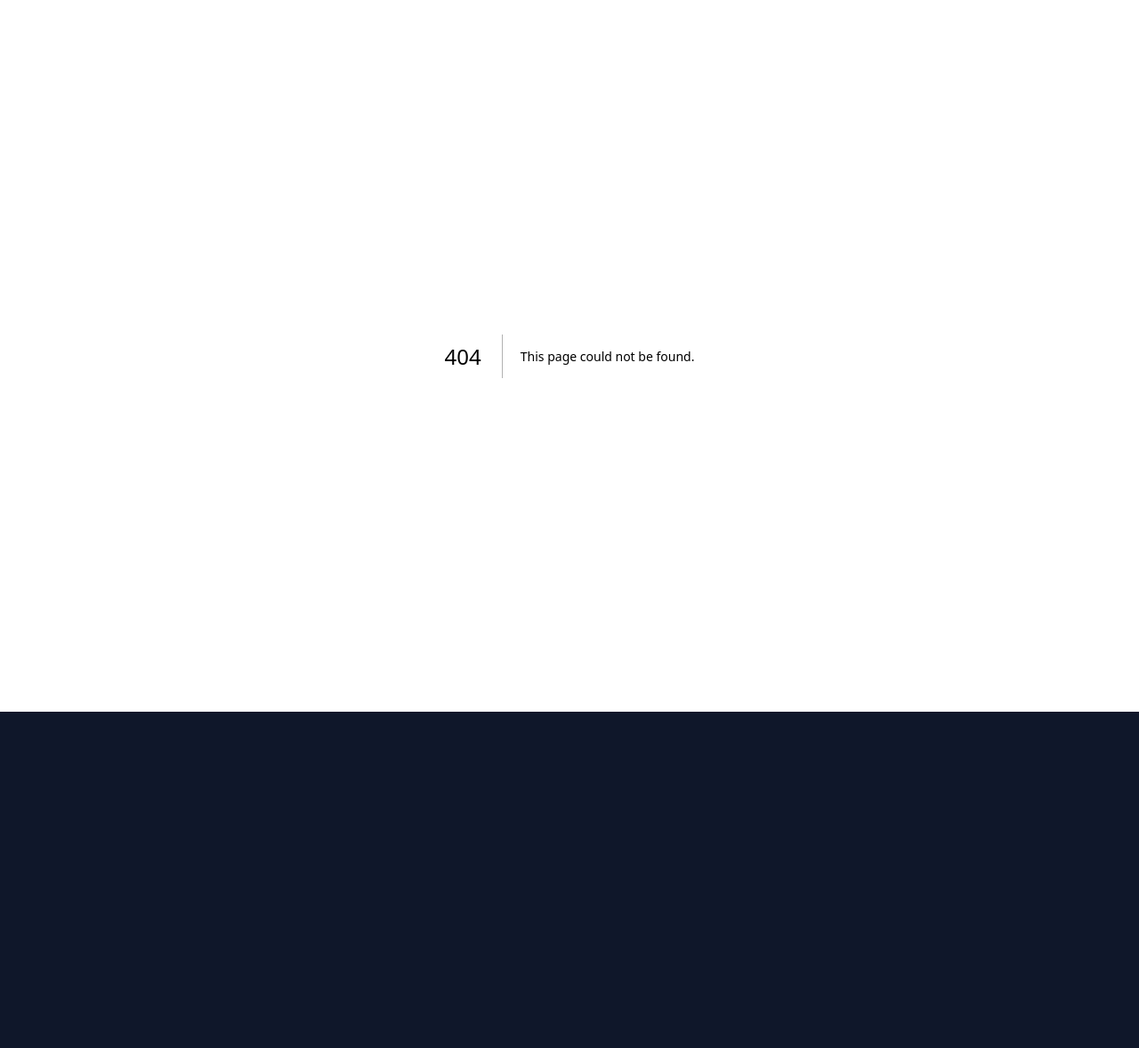
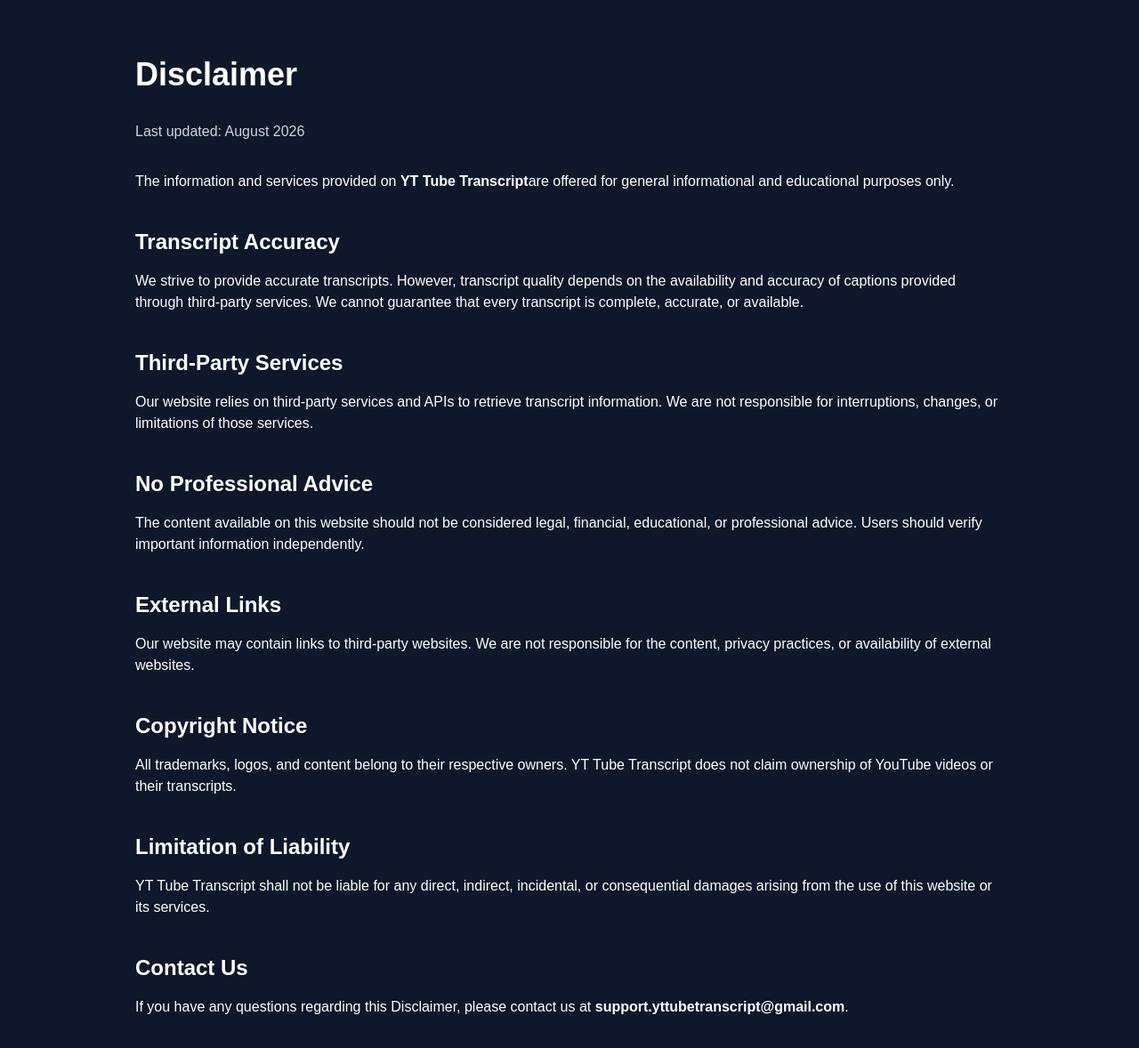
Before and after one commit to gufranali001/yt-transcript, a Next.js app in the folder frontend/: page /disclaimer in a window 1280 px wide. Before the commit this address had no page. Shown: the top 1178 px of the page at 89% size. Before the commit the page ends 800 px from the top, so only its background shows below. Built offline with nearby package versions, Linux system fonts and the light colour scheme.

Commit message:
Add About and Disclaimer pages

```diff
--- /dev/null
+++ b/frontend/app/about/page.tsx
@@ -0,0 +1,65 @@
+export const metadata = {
+  title: "About Us",
+  description:
+    "Learn more about YT Tube Transcript and our mission to provide a fast, free, and easy YouTube transcript tool.",
+};
+
+export default function AboutPage() {
+  return (
+    <main className="max-w-5xl mx-auto px-6 py-16 text-white">
+
+      <h1 className="text-4xl font-bold mb-8">
+        About Us
+      </h1>
+
+      <p className="text-gray-300 mb-8">
+        Welcome to <strong>YT Tube Transcript</strong>, your free and simple
+        tool for generating YouTube video transcripts in seconds.
+      </p>
+
+      <h2 className="text-2xl font-semibold mt-10 mb-4">
+        Our Mission
+      </h2>
+
+      <p className="mb-6">
+        Our goal is to make video content more accessible by helping users
+        quickly extract transcripts from YouTube videos. Whether you're a
+        student, content creator, researcher, marketer, or developer, our
+        platform is designed to save time and improve productivity.
+      </p>
+
+      <h2 className="text-2xl font-semibold mt-10 mb-4">
+        What We Offer
+      </h2>
+
+      <ul className="list-disc pl-6 space-y-3 mb-8">
+        <li>Fast YouTube transcript generation</li>
+        <li>Copy transcripts with one click</li>
+        <li>Download transcripts in TXT, SRT and VTT formats</li>
+        <li>Simple, clean and user-friendly interface</li>
+        <li>Free access with no registration required</li>
+      </ul>
+
+      <h2 className="text-2xl font-semibold mt-10 mb-4">
+        Our Vision
+      </h2>
+
+      <p className="mb-6">
+        We are continuously improving YT Tube Transcript by adding new
+        features, improving accuracy, and creating a better experience for
+        users around the world.
+      </p>
+
+      <h2 className="text-2xl font-semibold mt-10 mb-4">
+        Contact
+      </h2>
+
+      <p>
+        Have questions or suggestions? We'd love to hear from you.
+        Visit our Contact page or email us at{" "}
+        <strong>support.yttubetranscript@gmail.com</strong>.
+      </p>
+
+    </main>
+  );
+}
--- /dev/null
+++ b/frontend/app/disclaimer/page.tsx
@@ -0,0 +1,96 @@
+export const metadata = {
+  title: "Disclaimer",
+  description:
+    "Read the Disclaimer for using YT Tube Transcript and understand the limitations of our service.",
+};
+
+export default function DisclaimerPage() {
+  return (
+    <main className="max-w-5xl mx-auto px-6 py-16 text-white">
+
+      <h1 className="text-4xl font-bold mb-8">
+        Disclaimer
+      </h1>
+
+      <p className="text-gray-300 mb-8">
+        Last updated: August 2026
+      </p>
+
+      <p className="mb-6">
+        The information and services provided on <strong>YT Tube Transcript</strong>
+        are offered for general informational and educational purposes only.
+      </p>
+
+      <h2 className="text-2xl font-semibold mt-10 mb-4">
+        Transcript Accuracy
+      </h2>
+
+      <p className="mb-6">
+        We strive to provide accurate transcripts. However, transcript quality
+        depends on the availability and accuracy of captions provided through
+        third-party services. We cannot guarantee that every transcript is
+        complete, accurate, or available.
+      </p>
+
+      <h2 className="text-2xl font-semibold mt-10 mb-4">
+        Third-Party Services
+      </h2>
+
+      <p className="mb-6">
+        Our website relies on third-party services and APIs to retrieve
+        transcript information. We are not responsible for interruptions,
+        changes, or limitations of those services.
+      </p>
+
+      <h2 className="text-2xl font-semibold mt-10 mb-4">
+        No Professional Advice
+      </h2>
+
+      <p className="mb-6">
+        The content available on this website should not be considered legal,
+        financial, educational, or professional advice. Users should verify
+        important information independently.
+      </p>
+
+      <h2 className="text-2xl font-semibold mt-10 mb-4">
+        External Links
+      </h2>
+
+      <p className="mb-6">
+        Our website may contain links to third-party websites. We are not
+        responsible for the content, privacy practices, or availability of
+        external websites.
+      </p>
+
+      <h2 className="text-2xl font-semibold mt-10 mb-4">
+        Copyright Notice
+      </h2>
+
+      <p className="mb-6">
+        All trademarks, logos, and content belong to their respective owners.
+        YT Tube Transcript does not claim ownership of YouTube videos or their
+        transcripts.
+      </p>
+
+      <h2 className="text-2xl font-semibold mt-10 mb-4">
+        Limitation of Liability
+      </h2>
+
+      <p className="mb-6">
+        YT Tube Transcript shall not be liable for any direct, indirect,
+        incidental, or consequential damages arising from the use of this
+        website or its services.
+      </p>
+
+      <h2 className="text-2xl font-semibold mt-10 mb-4">
+        Contact Us
+      </h2>
+
+      <p>
+        If you have any questions regarding this Disclaimer, please contact us
+        at <strong>support.yttubetranscript@gmail.com</strong>.
+      </p>
+
+    </main>
+  );
+}
--- a/frontend/components/Footer.tsx
+++ b/frontend/components/Footer.tsx
@@ -33,23 +33,30 @@
 
             <Link
               href="/"
-              className="text-slate-400 hover:text-red-500"
+              className="text-slate-400 hover:text-red-500 transition-colors"
             >
               Home
             </Link>
 
             <Link
-              href="/#faq"
-              className="text-slate-400 hover:text-red-500"
+              href="/about"
+              className="text-slate-400 hover:text-red-500 transition-colors"
             >
-              FAQ
+              About Us
             </Link>
 
             <Link
               href="/contact"
-              className="text-slate-400 hover:text-red-500"
+              className="text-slate-400 hover:text-red-500 transition-colors"
             >
               Contact
+            </Link>
+
+            <Link
+              href="/#faq"
+              className="text-slate-400 hover:text-red-500 transition-colors"
+            >
+              FAQ
             </Link>
 
           </div>
@@ -68,16 +75,23 @@
 
             <Link
               href="/privacy-policy"
-              className="text-slate-400 hover:text-red-500"
+              className="text-slate-400 hover:text-red-500 transition-colors"
             >
               Privacy Policy
             </Link>
 
             <Link
               href="/terms-and-conditions"
-              className="text-slate-400 hover:text-red-500"
+              className="text-slate-400 hover:text-red-500 transition-colors"
             >
               Terms & Conditions
+            </Link>
+
+            <Link
+              href="/disclaimer"
+              className="text-slate-400 hover:text-red-500 transition-colors"
+            >
+              Disclaimer
             </Link>
 
           </div>
@@ -88,15 +102,18 @@
 
       <div className="border-t border-slate-800 py-6">
 
-        <div className="max-w-7xl mx-auto px-5 flex flex-col md:flex-row justify-between items-center">
+        <div className="max-w-7xl mx-auto px-5 flex flex-col md:flex-row justify-between items-center gap-3">
 
           <p className="text-slate-500 text-sm">
             © 2026 YT Tube Transcript. All Rights Reserved.
           </p>
 
-          <p className="text-slate-500 text-sm mt-3 md:mt-0">
+          <a
+            href="mailto:support.yttubetranscript@gmail.com"
+            className="text-slate-500 hover:text-red-500 transition-colors text-sm"
+          >
             support.yttubetranscript@gmail.com
-          </p>
+          </a>
 
         </div>
 
--- a/frontend/components/Header.tsx
+++ b/frontend/components/Header.tsx
@@ -4,6 +4,8 @@
   return (
     <header className="bg-[#050816] border-b border-slate-800">
       <div className="max-w-7xl mx-auto px-6 py-5 flex items-center justify-between">
+
+        {/* Logo */}
 
         <Link href="/" className="flex items-center gap-3">
 
@@ -23,25 +25,49 @@
 
         </Link>
 
-        <nav className="hidden md:flex gap-8 text-slate-300">
+        {/* Navigation */}
 
-          <Link href="/" className="hover:text-red-500 transition">
+        <nav className="hidden md:flex items-center gap-8 text-slate-300">
+
+          <Link
+            href="/"
+            className="hover:text-red-500 transition-colors"
+          >
             Home
           </Link>
 
-          <Link href="/#languages" className="hover:text-red-500 transition">
+          <Link
+            href="/#languages"
+            className="hover:text-red-500 transition-colors"
+          >
             Languages
           </Link>
 
-          <Link href="/#blog" className="hover:text-red-500 transition">
+          <Link
+            href="/#blog"
+            className="hover:text-red-500 transition-colors"
+          >
             Blog
           </Link>
 
-          <Link href="/#faq" className="hover:text-red-500 transition">
+          <Link
+            href="/#faq"
+            className="hover:text-red-500 transition-colors"
+          >
             FAQ
           </Link>
 
-          <Link href="/contact" className="hover:text-red-500 transition">
+          <Link
+            href="/about"
+            className="hover:text-red-500 transition-colors"
+          >
+            About
+          </Link>
+
+          <Link
+            href="/contact"
+            className="hover:text-red-500 transition-colors"
+          >
             Contact
           </Link>
 
```
